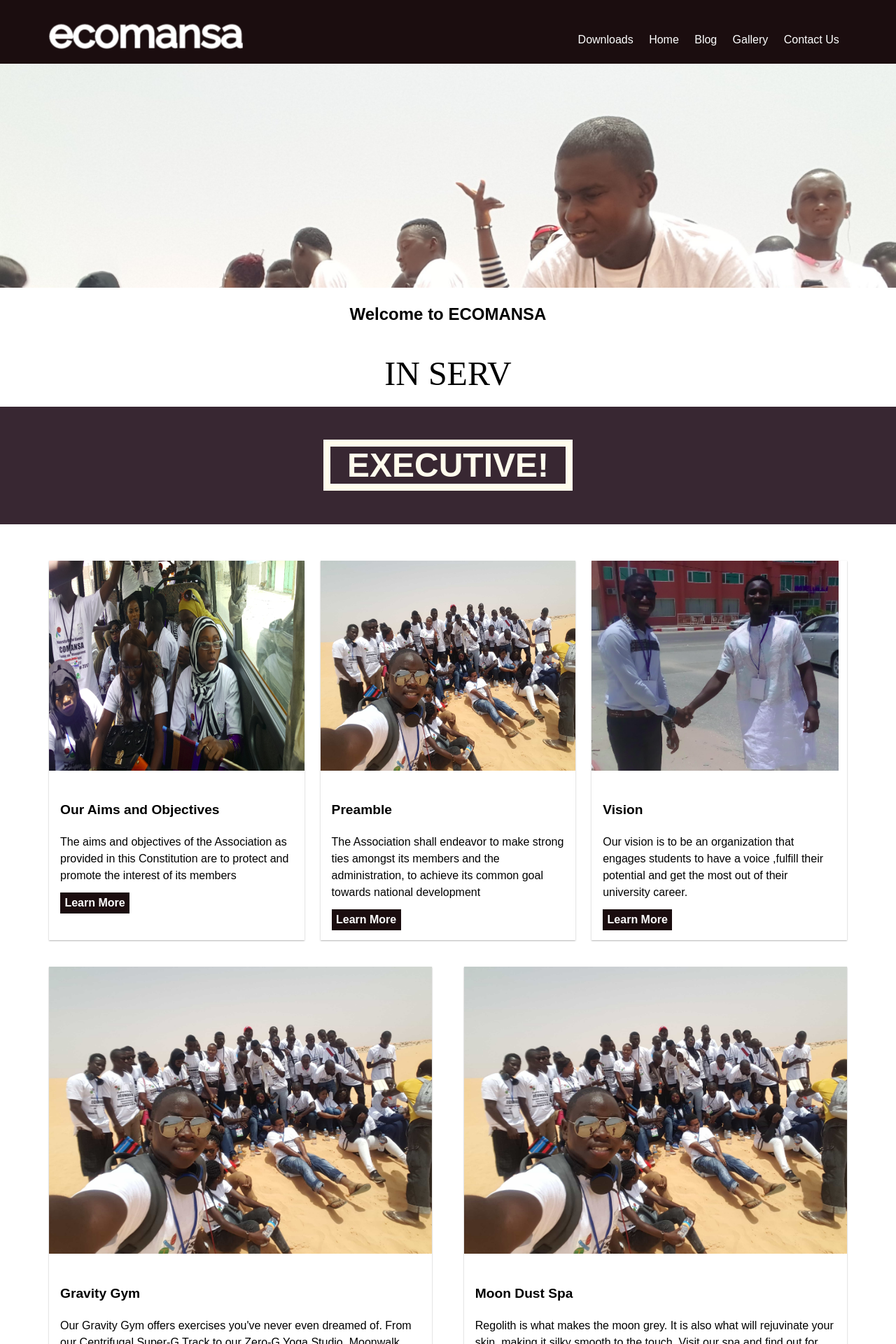
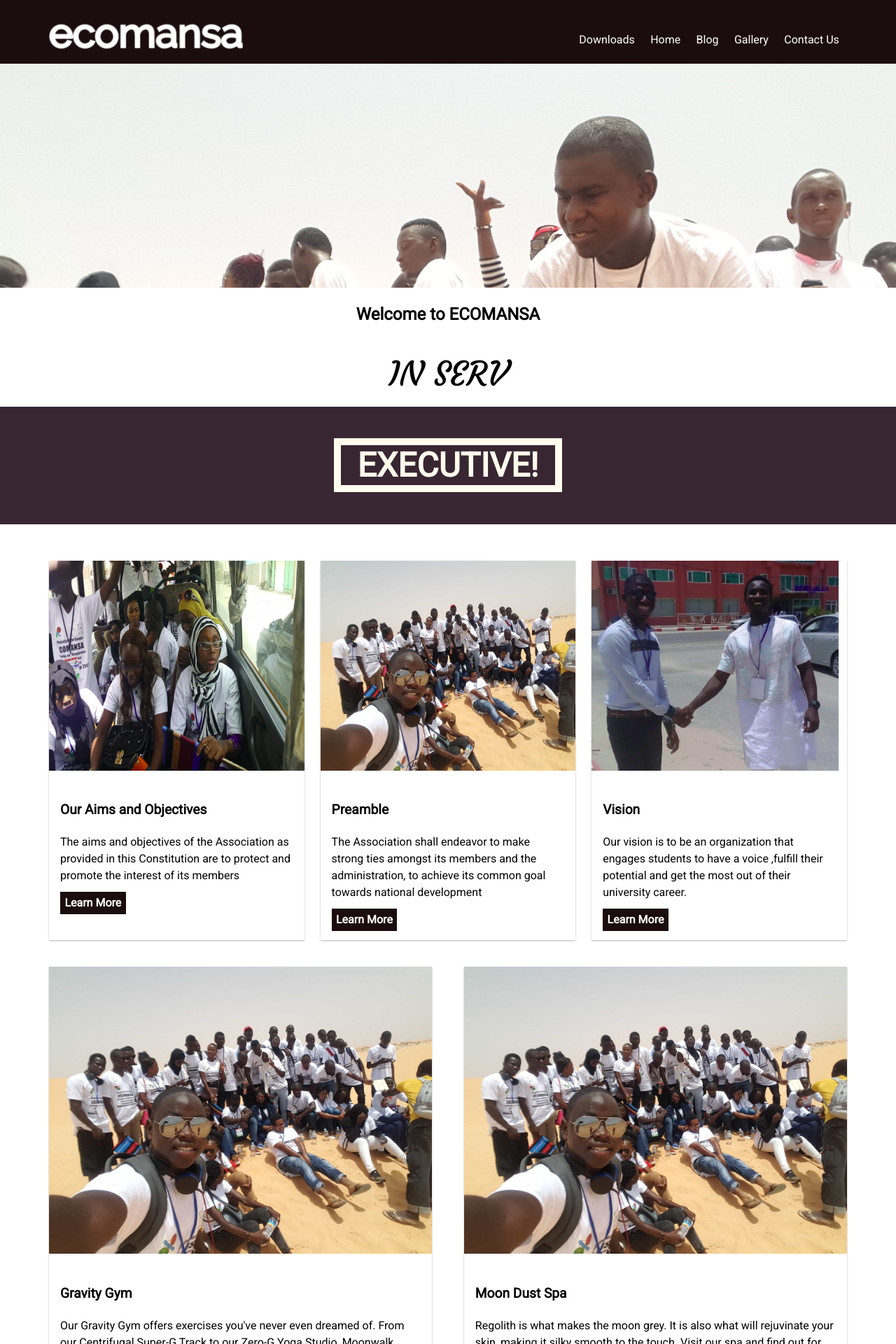
Before and after one commit to Baboucar/eproject, a Jekyll site: the page built from index.html, in a window 1280 px wide. Shown: the top 1920 px of the page at 70% size. Built offline with Jekyll 4.4.1, drawn with Linux system fonts in a browser that asks for light colours.

Commit message:
added fonts

```diff
--- a/_layouts/default.html
+++ b/_layouts/default.html
@@ -27,4 +27,5 @@
     new WOW().init();
   </script>
 
+
 </html>
--- a/assets/styles/_scss/_introduction.scss
+++ b/assets/styles/_scss/_introduction.scss
@@ -1,6 +1,9 @@
+@import url('https://fonts.googleapis.com/css?family=Courgette');
+@import url('https://fonts.googleapis.com/css?family=Roboto');
+
 body{
 	line-height: 1.5;
-	font-family: 'PT Sans', sans-serif;
+	font-family: 'Roboto', sans-serif;
 }
 
 *{
@@ -13,7 +16,7 @@
 	 font-size: 3em;
 	 text-align: center;
 	 display: block;
-	 font-family: 'Courgette', cursive;
+	font-family: 'Courgette', cursive;
 }
 
 .typed-cursor{
```
